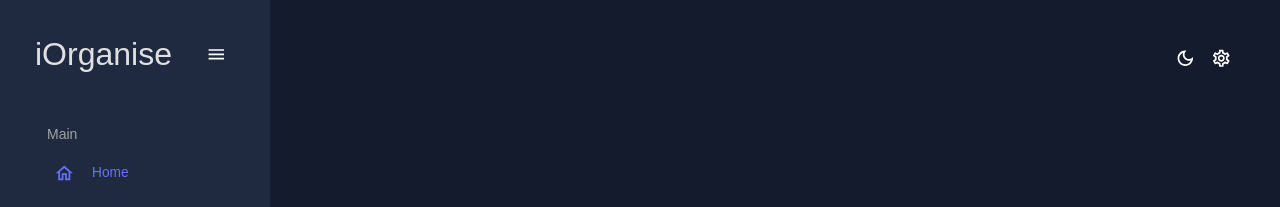
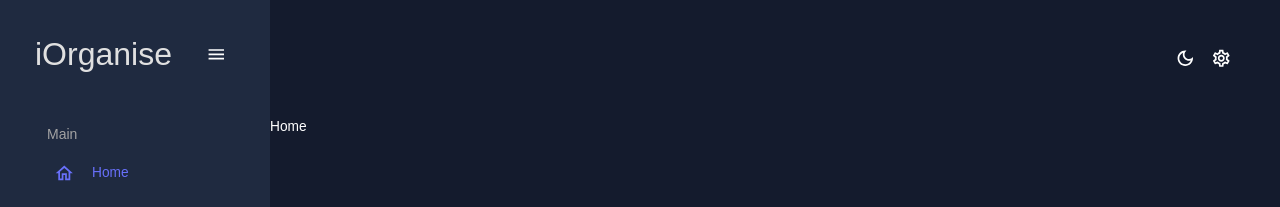
Before and after one commit to Xycone/iOrganise, a React (Vite) app in the folder iOrganiseUI/: page /home in a window 1280 px wide. Shown: the top 207 px of the page. Built offline with nearby package versions, Linux system fonts and the light colour scheme.

Commit message:
Added home page

```diff
--- a/iOrganiseUI/package.json
+++ b/iOrganiseUI/package.json
@@ -32,6 +32,6 @@
     "eslint-plugin-react": "^7.32.2",
     "eslint-plugin-react-hooks": "^4.6.0",
     "eslint-plugin-react-refresh": "^0.3.4",
-    "vite": "^4.3.2"
+    "vite": "^4.5.5"
   }
 }
--- a/iOrganiseUI/src/App.jsx
+++ b/iOrganiseUI/src/App.jsx
@@ -9,6 +9,7 @@ import Topbar from './components/Topbar.jsx';
 import Sidebar from './components/Sidebar.jsx';
 
 // Pages
+import Home from './pages/Home.jsx';
 import TranscribeAudio from './pages/TranscribeAudio.jsx';
 import SetupDocs from './pages/SetupDocs.jsx';
 import ApiDocs from './pages/ApiDocs.jsx';
@@ -25,6 +26,7 @@ function App() {
           <main className="content">
             <Topbar />
             <Routes>
+              <Route path="/home" element={<Home />} />
               <Route path="/transcribeaudio" element={<TranscribeAudio />} />
               <Route path="/setupdocs" element={<SetupDocs />} />
               <Route path="/apidocs" element={<ApiDocs />} />
--- a/iOrganiseUI/src/components/Sidebar.jsx
+++ b/iOrganiseUI/src/components/Sidebar.jsx
@@ -34,7 +34,7 @@ function Sidebar() {
     const location = useLocation();
     const { pathname } = location;
     const selected =
-        pathname === '/transcribefiles' ? 'Transcribe Files' :
+        pathname === '/home' ? 'Home' :
             pathname === '/transcribeaudio' ? 'Transcribe Audio' :
                 pathname === '/setupdocs' ? 'Setup Documentation' :
                     pathname === '/apidocs' ? 'API Documentation' : 'Home';
@@ -102,7 +102,7 @@ function Sidebar() {
                         </Typography>
                         <Item
                             title="Home"
-                            to="/dashboard"
+                            to="/home"
                             icon={<HomeOutlinedIcon />}
                             selected={selected}
                         />
--- /dev/null
+++ b/iOrganiseUI/src/pages/Home.jsx
@@ -0,0 +1,9 @@
+import React from 'react'
+
+function Home() {
+  return (
+    <div>Home</div>
+  )
+}
+
+export default Home
```
Also changed, not shown: 1 other file (tests, documents, lock files or other folders).
